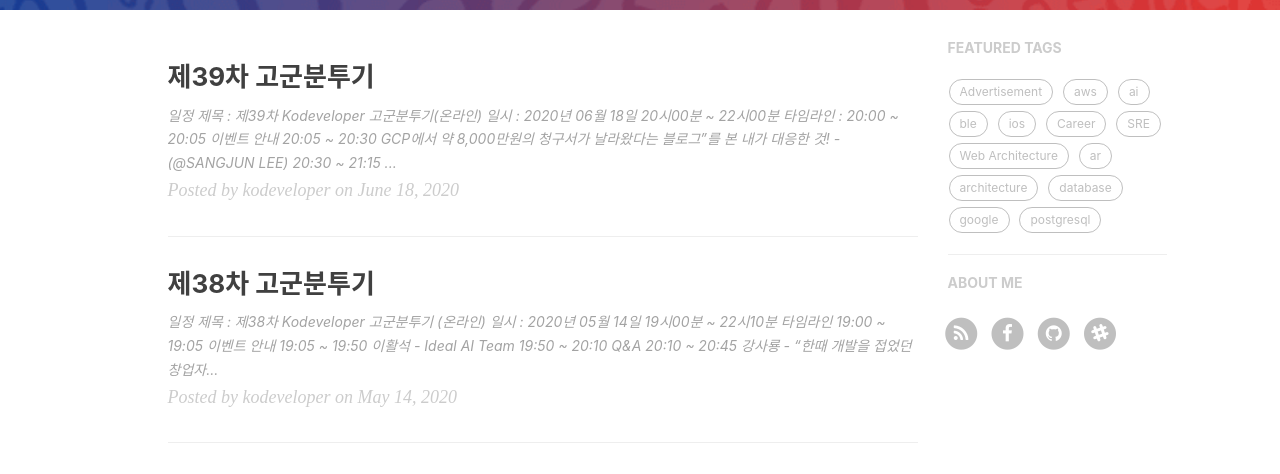
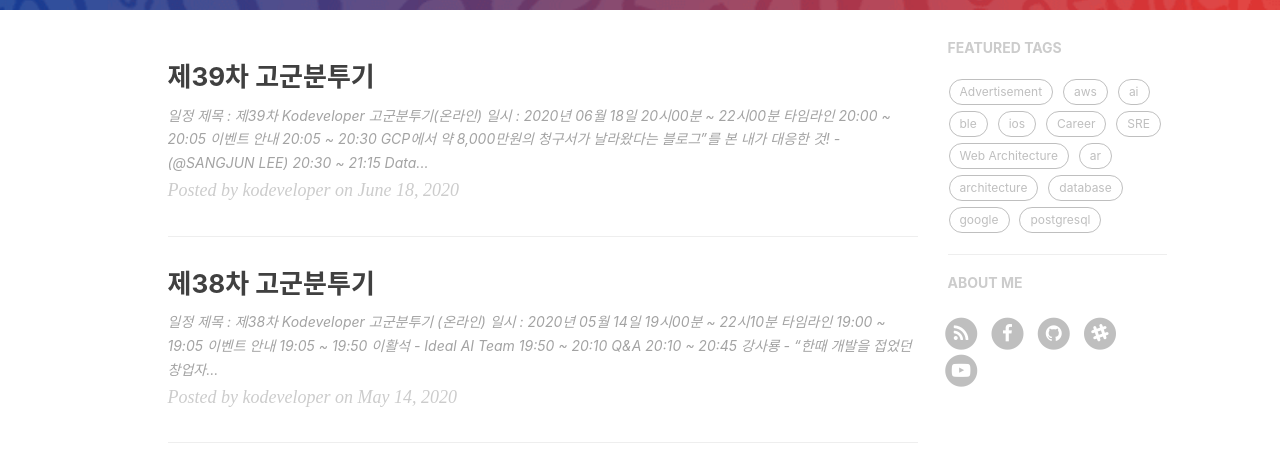
Before and after one commit to kodevops/blog, a Jekyll site: the page built from index.html, in a window 1280 px wide and 900 px high, scrolled down 343 px. Shown: the part 153-627 px from the top of the window. Built offline with Jekyll 4.4.1, drawn with Linux system fonts in a browser that asks for light colours; nearby versions of some CDN libraries; the list of posts is cut into pages by our own code; comment, search, counter and statistics services are not loaded.

Commit message:
fix: 유튜브 추가

```diff
--- a/_config.yml
+++ b/_config.yml
@@ -13,10 +13,10 @@
 
 # SNS settings
 RSS: true
-github_username:    kodevops
-facebook_username:  groups/1726012127643525
-slack_username:  https://goo.gl/5czniN
-
+github_username: kodevops
+facebook_username: groups/1726012127643525
+slack_username: https://goo.gl/5czniN
+youtube_username: UC4c6Z18GXvwK6etxp0AYh8A
 
 
 # Build settings
--- a/_includes/sns-links.html
+++ b/_includes/sns-links.html
@@ -68,4 +68,14 @@
     </a>
   </li>
   {% endif %}
+  {% if site.youtube_username %}
+  <li>
+    <a target="_blank" href="https://www.youtube.com/channel/{{ site.youtube_username }}">
+      <span class="fa-stack fa-lg">
+        <i class="fa fa-circle fa-stack-2x"></i>
+        <i class="fa fa-youtube-play fa-stack-1x fa-inverse"></i>
+      </span>
+    </a>
+  </li>
+  {% endif %}
 </ul>
```
Also changed, not shown: _posts/2020-06-18-struggle-39.markdown (+17 -9 lines).
